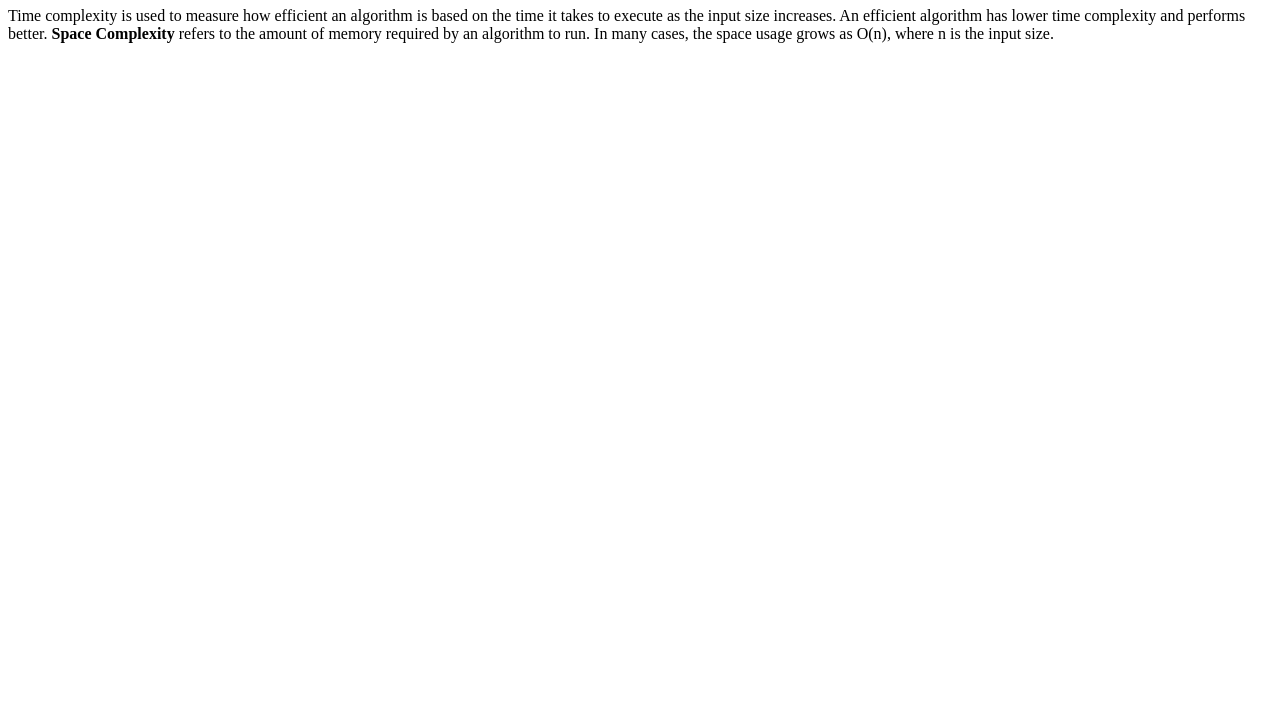
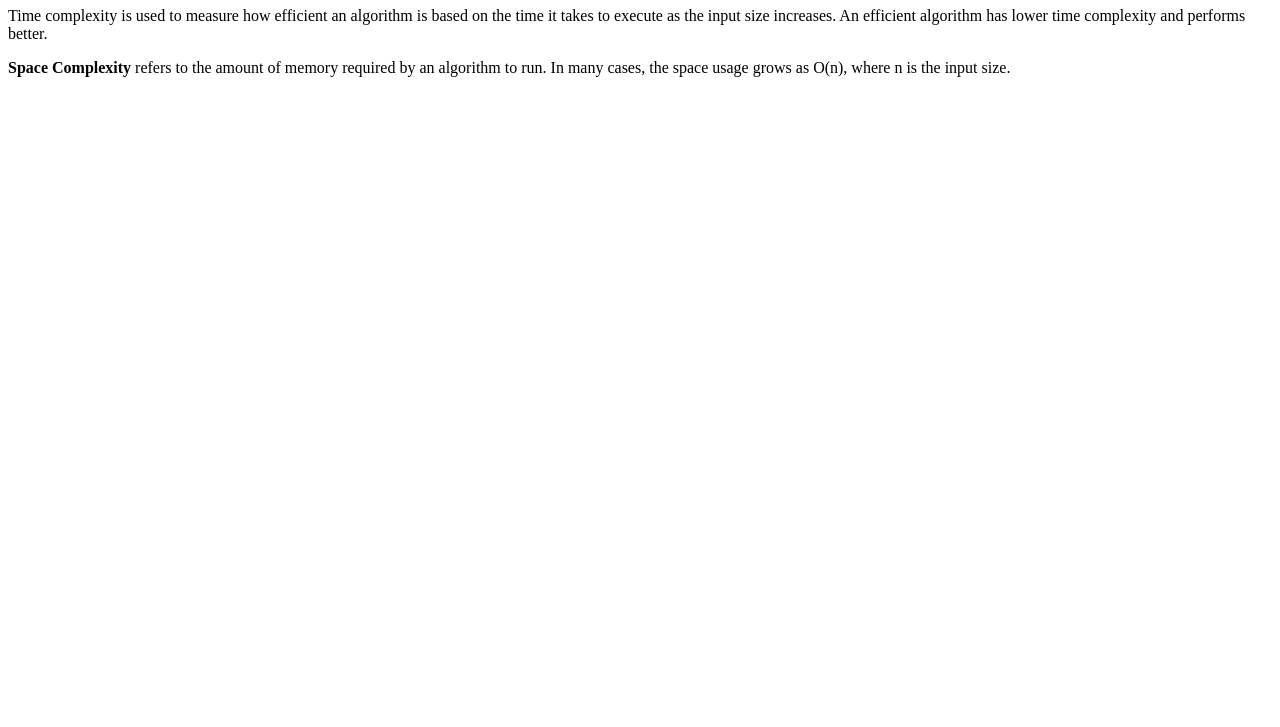
Before and after one commit to acciojob/time-and-space-complexity-gauravdwivedi111, a website: page main.html in a window 1280 px wide. Shown: the part 73-800 px from the top of the page. Drawn offline with Linux system fonts and the light colour scheme.

Commit message:
created a submission

```diff
--- a/main.html
+++ b/main.html
@@ -9,13 +9,13 @@
 
 <body>
 	<h1>Time Space Complexity</h1>
-	<p1>
+	<p>
 		Time complexity is used to measure how efficient an algorithm is based on the time it takes to execute as the input size increases. An efficient algorithm has lower time complexity and performs better.
-	</p1>
+	</p>
 
-	<p2>
+	<p>
 		<b>Space Complexity</b> refers to the amount of memory required by an algorithm to run. In many cases, the space usage grows as O(n), where n is the input size.
-	</p2>
+	</p>
 	<!-- the entire body must be written by student -->
     <script type="text/javascript" src="./script.js">
 </script>
```
